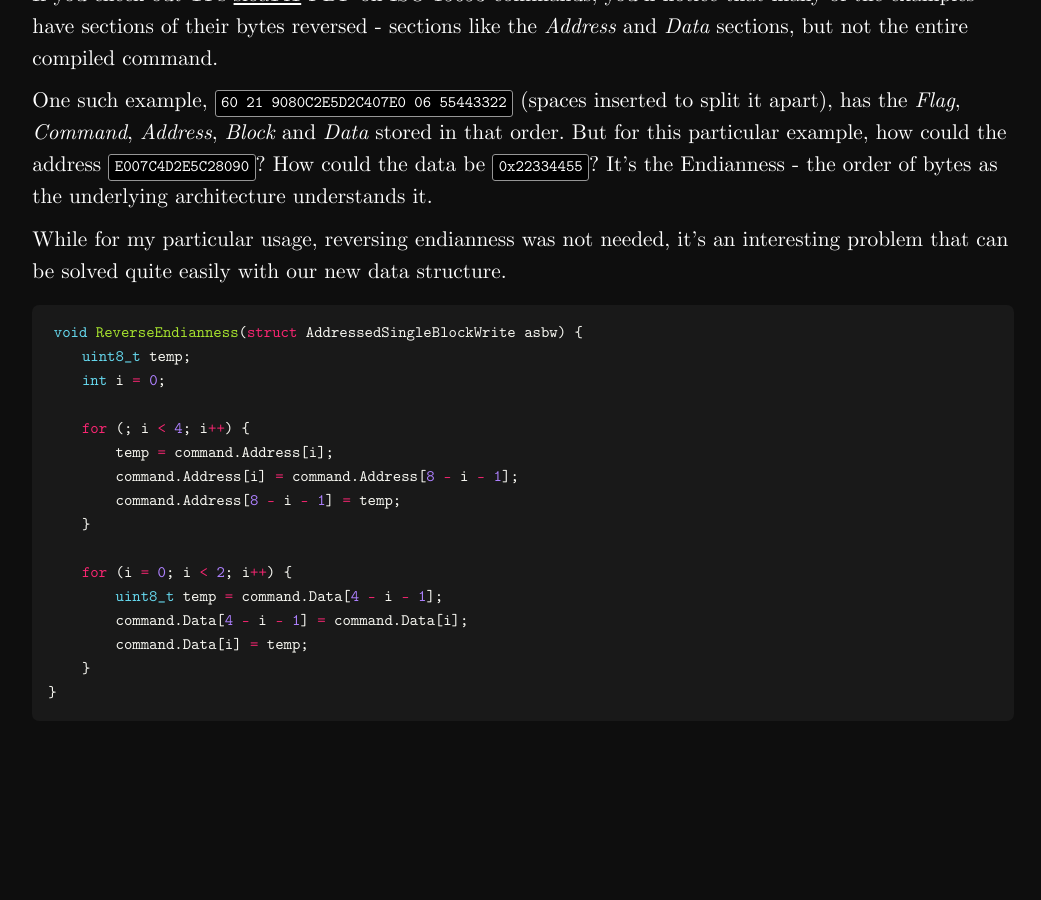
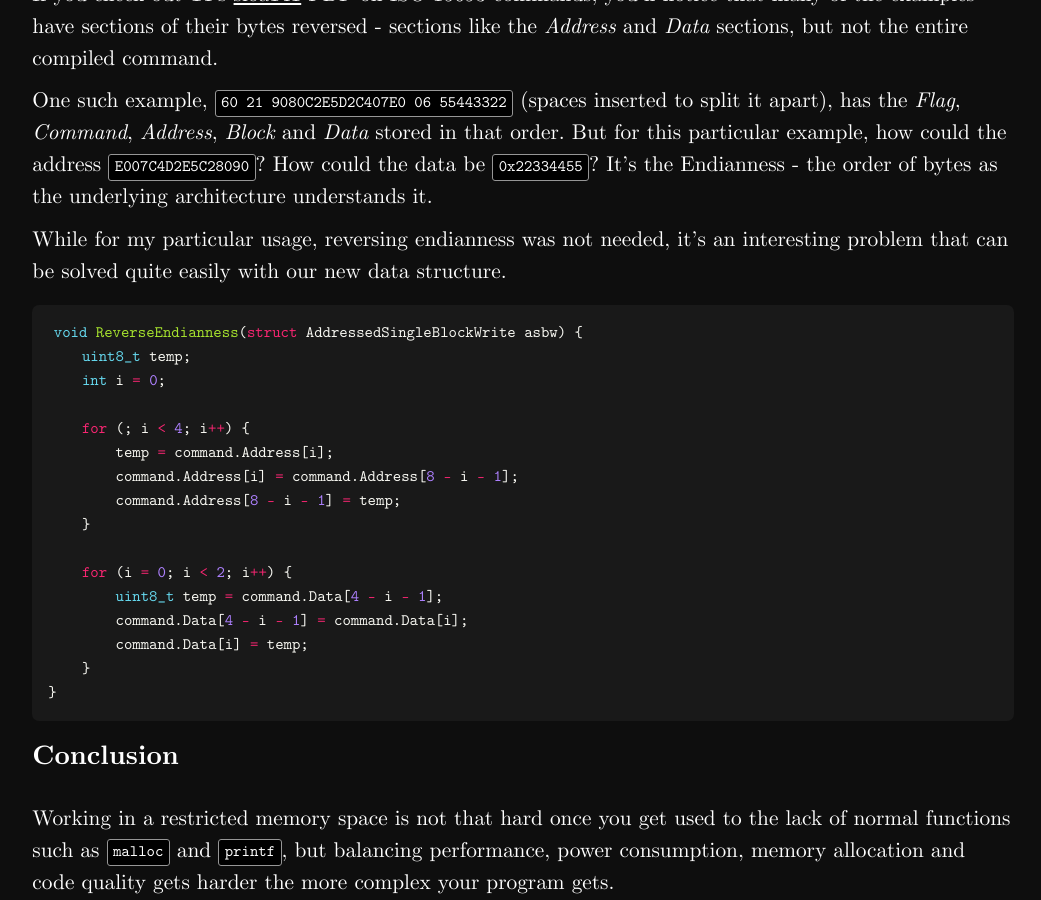
Before and after one commit to Xevion/v2.xevion.dev, a Jekyll site: the page built from _posts/2022-07-16-restricted-memory-and-data-framing-tricks.md, in a window 1280 px wide and 900 px high, scrolled down 4341 px. Shown: the whole window, without its empty margins (117-1158 px from the left). Built offline with Jekyll 4.4.1, drawn with Linux system fonts in a browser that asks for light colours; before the commit the page ends 5062 px from its top, so only the background shows below that.

Commit message:
Add preview description & conclusion

````diff
--- a/_posts/2022-07-16-restricted-memory-and-data-framing-tricks.md
+++ b/_posts/2022-07-16-restricted-memory-and-data-framing-tricks.md
@@ -4,7 +4,7 @@ title:  Restricted Memory & Data Framing Tricks
 date:   2022-07-16 13:51:00 -0500
 tags:   c memory embedded ti msp430 union
 excerpt_separator: <!--more-->
-_preview_description:
+_preview_description: Tips and tricks I learned about handling restricted memory while working on microcontrollers at my first internship
 ---
 
 Working on microcontrollers is a far cry from the essentially unlimited memory and floating point operations available
@@ -195,6 +195,12 @@ void ReverseEndianness(struct AddressedSingleBlockWrite asbw) {
 }
 ```
 
+### Conclusion
+
+Working in a restricted memory space is not that hard once you get used to the lack of normal functions such as `malloc`
+and `printf`, but balancing performance, power consumption, memory allocation and code quality gets harder the more
+complex your program gets.
+
 [iso15693-diagram]: /assets/img/iso15693_diagram.png
 [iso15693-diagram-edn]: /assets/iso15693_diagram.edn
 [sloa141]: http://www.ti.com/lit/an/sloa141/sloa141.pdf
````
